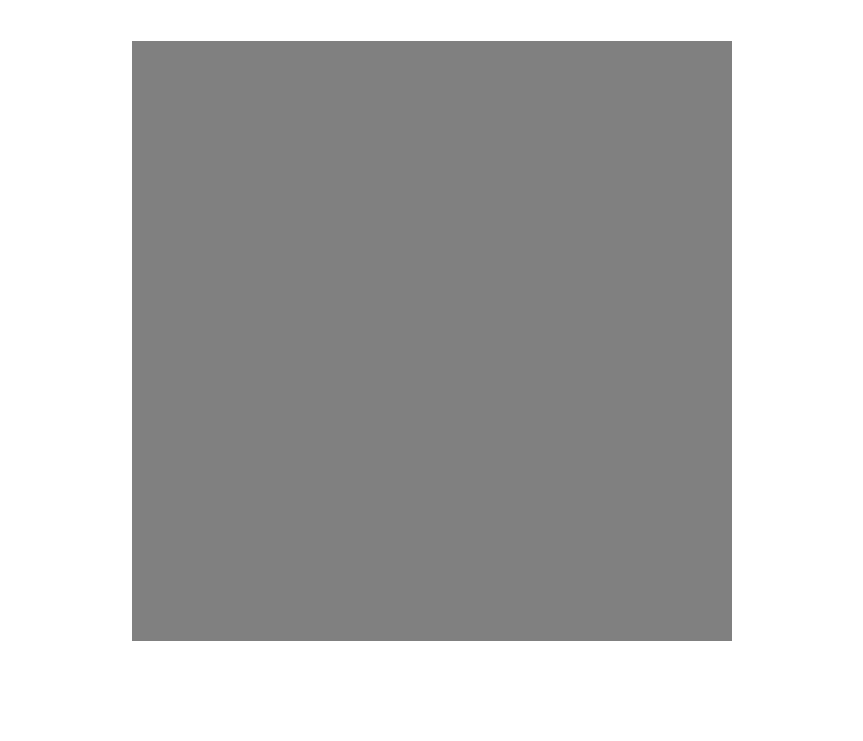
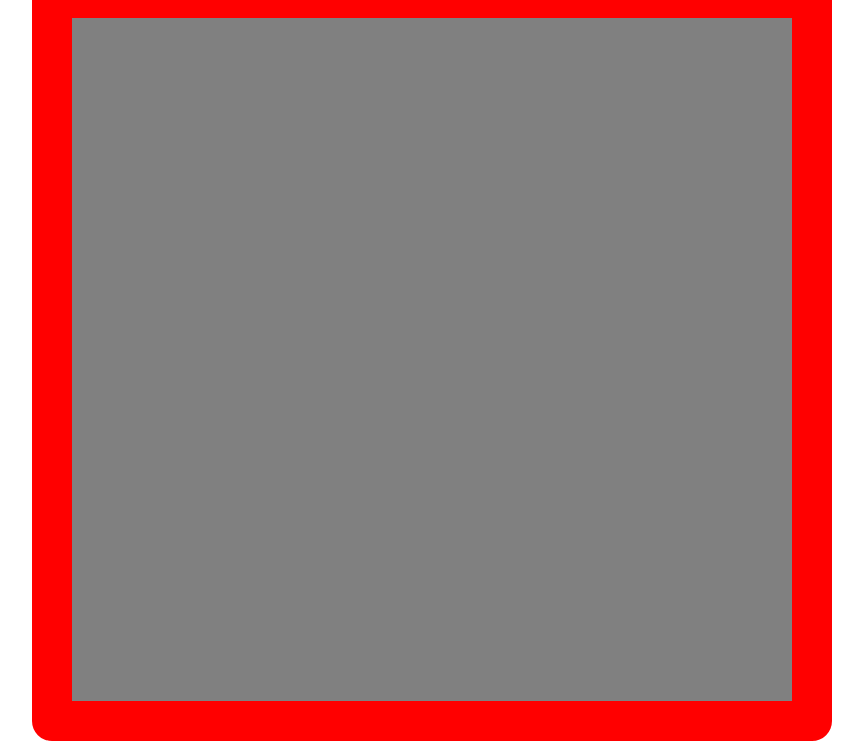
Before and after one commit to kosunghw/etch-a-sketch, a plain HTML site: page index.html in a window 1280 px wide. Shown: the part 59-800 px from the top of the page, without its empty margins (208-1071 px from the left). Drawn offline with Linux system fonts and the light colour scheme.

Commit message:
Add makeGrid function
Add makeGrid function to allow users to choose grid size. Also add red border and header
saying Etch-a-Sketch!

```diff
--- a/index.html
+++ b/index.html
@@ -7,6 +7,7 @@
     <link rel="stylesheet" href="style/style.css">
 </head>
 <body>
+    <h1>Etch-a-Sketch!</h1>
     <div id="container"></div>
     <script src="js/script.js"></script>
 </body>
--- a/js/script.js
+++ b/js/script.js
@@ -1,14 +1,17 @@
 const container = document.querySelector("#container");
 
-for (let row = 1; row < 17; row++) {
+
+
+function makeGrid(size) {
+
+    for (let row = 1; row < size + 1; row++) {
         const div = document.createElement("div");
         div.setAttribute("id", `row${row}`);
         container.appendChild(div);
     }
-
     let row = 1;
-while (row < 17) {
-    for (let col = 1; col < 17; col++) {
+    while (row < size+1) {
+        for (let col = 1; col < size+1; col++) {
             const parent = document.querySelector(`#row${row}`);
             const column = document.createElement("div");
             column.setAttribute("id", `col`);
@@ -16,6 +19,9 @@ while (row < 17) {
         }
         row++
     }
+}
+
+makeGrid(16);
 
 let pixels = document.querySelectorAll("#col");
 for (const pixel of pixels) {
--- a/style/style.css
+++ b/style/style.css
@@ -17,21 +17,22 @@ body {
 #container {
     display: flex;
     flex-direction: column;
-    width: 600px;
-    height: 600px;
+    width: 800px;
+    height: 800px;
     justify-content: center;
     background-color: grey;
+    border: solid 40px red;
+    border-radius: 20px;
 }
 
 div#container > div {
     display: flex;
     flex-wrap: wrap;
-    flex-basis: 100%;
+    flex: 1 0 auto;
 }
 
 div#container > div > div#col {
-    flex-basis: 6.25%;
-    height: 100%;
+    flex: 1 0 auto;
 }
 
 
```
Lines whose indentation alone changed are shown as unchanged.
